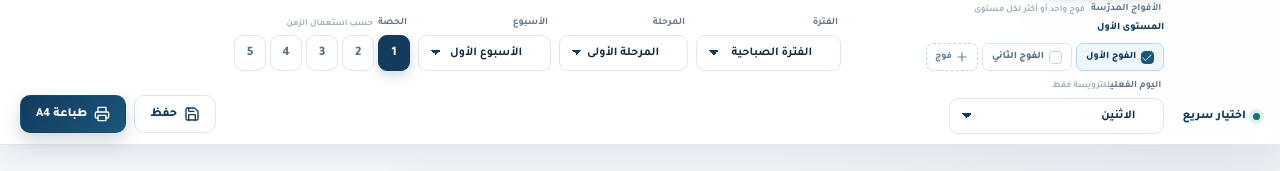
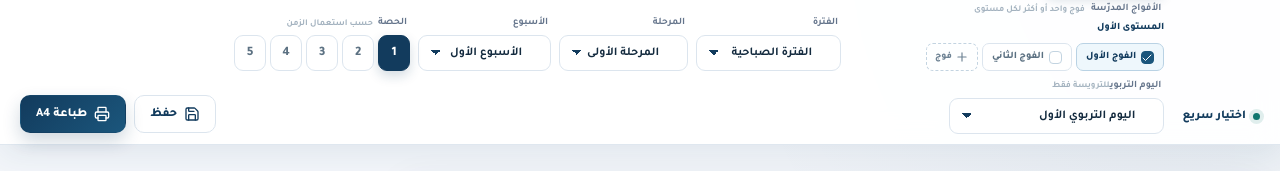
Before and after one commit to modarispro01-lab/moudaris-pro, a Next.js app: page /tools/daily-memo-explicit in a window 1280 px wide. Shown: the part 508-679 px from the top of the page. Built offline with nearby package versions, Linux system fonts and the light colour scheme.

Commit message:
feat(daily-memo): make study day a manual dropdown with fixed choices

```diff
--- a/src/components/daily-memo/DailyMemoApp.tsx
+++ b/src/components/daily-memo/DailyMemoApp.tsx
@@ -329,6 +329,24 @@ function subjectNameFor(catalog: Catalog, code: string | undefined): string {
   );
 }
 
+/** خيارات اليوم التربوي للاختيار اليدوي في الترويسة. */
+const STUDY_DAY_OPTIONS = [
+  "اليوم التربوي الأول",
+  "اليوم التربوي الثاني",
+  "اليوم التربوي الثالث",
+  "اليوم التربوي الرابع",
+  "اليوم التربوي الخامس",
+  "اليوم التربوي السادس",
+];
+
+/** يحوّل مفتاح اليوم (lundi…) إلى «اليوم التربوي…» للتوافق مع مسودات قديمة. */
+function studyDayLabel(catalog: Catalog, dayKey: string | undefined): string {
+  const days = catalog.config.weekDays ?? [];
+  const index = days.findIndex((day) => day.key === dayKey);
+  if (index < 0) return "";
+  return STUDY_DAY_OPTIONS[index] ?? "";
+}
+
 /** أقصى عدد حصص متاح للمستوى عبر كل المواد، حتى تبقى شرائح الحصة صالحة للرياضيات. */
 function maxSessionCountForLevel(catalog: Catalog, levelNumber: number): number {
   return Math.max(
@@ -528,8 +546,6 @@ function buildGroupedMemo(
 
   const activePlan =
     plans.find((plan) => plan.level.level === selection.level) ?? plans[0];
-  const displayDay =
-    findDay(activePlan.week, selection.dayKey) ?? activePlan.sourceDay;
   const scheduled = plans.filter((plan) => plan.hasLesson);
   /* إن لم توجد حصة في التوزيع نُبقي صفوفًا فارغة قابلة للكتابة، كما كان
      الشأن في الحصص العلمية 3–5، بدل إرجاع مذكرة بلا حصص. */
@@ -585,7 +601,7 @@ function buildGroupedMemo(
     date: todayIso(),
     unit: "",
     week: activePlan.week.title_ar,
-    day: displayDay?.label_ar ?? "",
+    day: studyDayLabel(catalog, selection.dayKey),
     section: profile.section,
     notes: "",
     period: selection.period,
@@ -606,9 +622,22 @@ function buildMemo(
 }
 
 /** يهيّئ مسودة محفوظة للاختيار الحالي ويحوّل المسودات القديمة إلى نموذج الحصة. */
-function prepareDraft(memo: MemoState, selection: MemoSelection): MemoState {
+function prepareDraft(
+  memo: MemoState,
+  selection: MemoSelection,
+  catalog: Catalog
+): MemoState {
+  /* المسودات القديمة كانت تخزّن اسم يوم الأسبوع (الاثنين…)؛ نحوّله إلى
+     «اليوم التربوي…» مع الحفاظ على أي نص كتبه الأستاذ(ة) بنفسه. */
+  const weekdayLabels = (catalog.config.weekDays ?? []).map((day) =>
+    day.label_ar.trim()
+  );
+  const storedDay = memo.day.trim();
+  const isLegacy = !storedDay || weekdayLabels.includes(storedDay);
+  const day = isLegacy ? studyDayLabel(catalog, selection.dayKey) : memo.day;
   return {
     ...withPeriod(memo, selection.period),
+    day,
     sessionNumber: selection.sessionNumber,
     lessons: memo.lessons.map((lesson) => ({
       ...lesson,
@@ -635,12 +664,12 @@ function storedDraftFor(
   allowUngrouped = false
 ): MemoState | undefined {
   const direct = drafts[draftKey(selection)];
-  if (direct) return prepareDraft(direct, selection);
+  if (direct) return prepareDraft(direct, selection, catalog);
 
   /* المسودات المحفوظة قبل إضافة اختيار الأفواج كانت بمفتاح دون جزء الأفواج. */
   if (allowUngrouped) {
     const ungrouped = drafts[baseDraftKey(selection)];
-    if (ungrouped) return prepareDraft(ungrouped, selection);
+    if (ungrouped) return prepareDraft(ungrouped, selection, catalog);
   }
 
   const legacy = drafts[legacyDraftKey(selection)];
@@ -651,7 +680,7 @@ function storedDraftFor(
   if (sessionNumberForDay(week, selection.dayKey) !== selection.sessionNumber) {
     return undefined;
   }
-  return prepareDraft(legacy, selection);
+  return prepareDraft(legacy, selection, catalog);
 }
 
 export default function DailyMemoApp({ catalog }: { catalog: Catalog }) {
@@ -1147,20 +1176,17 @@ export default function DailyMemoApp({ catalog }: { catalog: Catalog }) {
     });
   }
 
-  /** تغيير اليوم يحدّث ترويسة المذكرة فقط ولا يبدّل موضوع الحصة. */
-  function changeDay(dayKey: string) {
-    if (dayKey === selection.dayKey) return;
-    const nextDay = findDay(week, dayKey);
-    if (!nextDay) return;
-    const updated = memo ? { ...memo, day: nextDay.label_ar } : null;
-    setSelection((previous) => ({ ...previous, dayKey: nextDay.dayKey }));
+  /** تغيير اليوم التربوي يحدّث ترويسة المذكرة فقط ولا يبدّل موضوع الحصة. */
+  function changeDay(dayLabel: string) {
+    if (dayLabel === memo?.day) return;
+    const updated = memo ? { ...memo, day: dayLabel } : null;
     if (updated) {
       setMemo(updated);
       draftsRef.current[draftKey(selection)] = updated;
       writeStorage(draftsKey, draftsRef.current);
     }
     setToast({
-      msg: `تم تغيير يوم الإنجاز إلى ${nextDay.label_ar}؛ موضوع الحصة لم يتغيّر.`,
+      msg: `تم تغيير اليوم التربوي إلى ${dayLabel}؛ موضوع الحصة لم يتغيّر.`,
       kind: "ok",
     });
   }
@@ -1560,7 +1586,6 @@ export default function DailyMemoApp({ catalog }: { catalog: Catalog }) {
     );
   }
 
-  const dayOptions = week.days.filter((item) => item.dayKey !== "dimanche");
   const assignedLevels = allLevels.filter((item) =>
     selection.levels.includes(item.level)
   );
@@ -1884,16 +1909,17 @@ export default function DailyMemoApp({ catalog }: { catalog: Catalog }) {
 
             <label className="memo-select memo-select-day">
               <span>
-                اليوم الفعلي
+                اليوم التربوي
                 <em>للترويسة فقط</em>
               </span>
               <select
-                value={day.dayKey}
+                value={memo?.day || ""}
                 onChange={(event) => changeDay(event.target.value)}
               >
-                {dayOptions.map((item) => (
-                  <option key={item.dayKey} value={item.dayKey}>
-                    {item.label_ar}
+                <option value="">— اختر اليوم التربوي —</option>
+                {STUDY_DAY_OPTIONS.map((label) => (
+                  <option key={label} value={label}>
+                    {label}
                   </option>
                 ))}
               </select>
```
